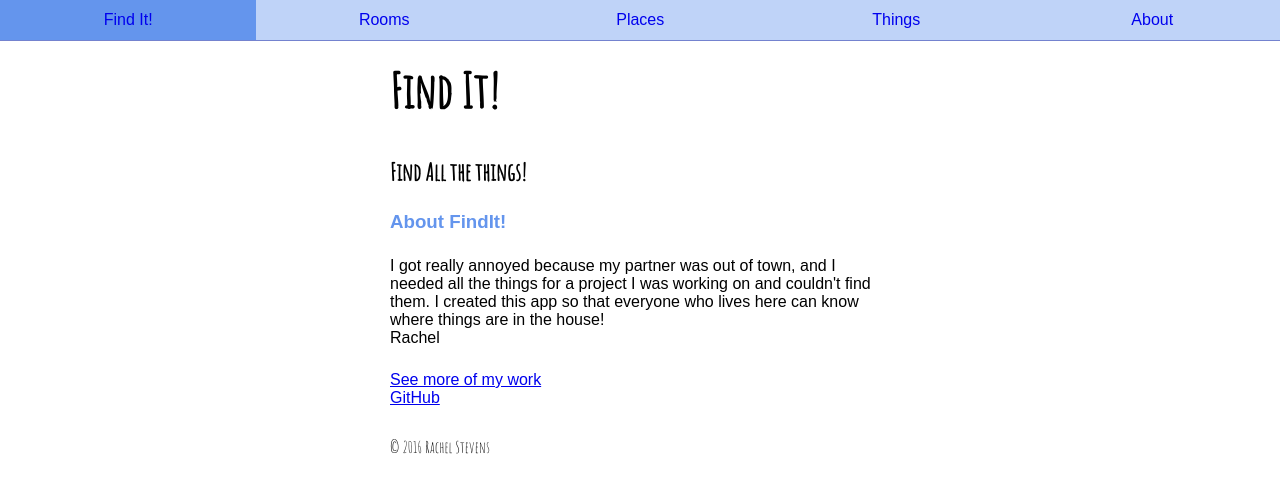
After one commit to raq929/find-it, a Django app: template templates/site/about.html in a window 1280 px wide. The commit adds this page. Shown: the top 493 px of the page. Run offline with Django 3.2, Linux system fonts and the light colour scheme; the template is opened without the code that fills it, so the values that code supplies are empty; style sheets or scripts are compiled from the project's sources; some web fonts are replaced.

Commit message:
Implement about page using TemplateView

```diff
--- a/findIt/urls.py
+++ b/findIt/urls.py
@@ -15,12 +15,15 @@ Including another URLconf
 """
 from django.conf.urls import include, url
 from django.contrib import admin
-from django.views.generic import RedirectView
+from django.views.generic import RedirectView, TemplateView
 
 urlpatterns = [
   url(r'^$', RedirectView.as_view(
       pattern_name='item_search',
       permanent=False)),
   url(r'^admin/', admin.site.urls),
+  url(r'^about/$', TemplateView.as_view(
+    template_name='site/about.html'),
+    name='about_site'),
   url(r'^', include('item.urls')),
 ]
--- a/templates/base.html
+++ b/templates/base.html
@@ -40,6 +40,11 @@
               Things
             </li>
           </a>
+          <a href="{% url 'about_site' %}">
+            <li>
+              About
+            </li>
+          </a>
         </ul>
       </nav>
 
--- /dev/null
+++ b/templates/site/about.html
@@ -0,0 +1,22 @@
+{% extends parent_template|default:"base.html" %}
+
+{% block title %}
+  {{ block.super }} - About
+{% endblock %}
+
+{% block content %}
+  <h3>About FindIt!</h3>
+  <p>
+    I got really annoyed because my partner was out of town,
+    and I needed all the things for a project I was working on
+    and couldn't find them. I created this app so that everyone who
+    lives here can know where things are in the house!
+    <br>
+    <span class='signature'>Rachel</span>
+  </p>
+
+  <ul>
+    <li><a href='htttps://racheltstevens.com'>See more of my work</a></li>
+    <li><a href='https://github.com/Raq929'>GitHub</a></li>
+  </ul>
+{% endblock %}
```
